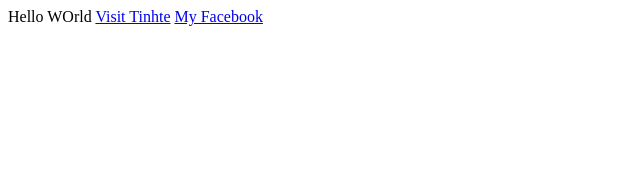
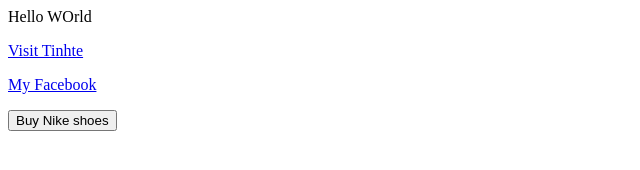
Before and after one commit to hoanglamhuynh/hoanglamhuynh.github.io, a website: page index.html in a window 1280 px wide. Shown: the whole page, without its empty margins (0-640 px from the left). Drawn offline with Linux system fonts and the light colour scheme.

Commit message:
Add button events

```diff
--- a/index.html
+++ b/index.html
@@ -56,7 +56,19 @@
 <body>
   Hello WOrld
 
-  <a href="https://tinhte.vn/">Visit Tinhte</a>
-  <a href="https://www.facebook.com/hhoanglam/">My Facebook</a>
+  <p>
+    <a href="https://tinhte.vn/">Visit Tinhte</a>
+  </p>
+  <p>
+    <a href="https://www.facebook.com/hhoanglam/">My Facebook</a>
+  </p>
+
+  <p>
+    <button type="button" onclick="_paq.push(['trackEvent', 'Acquisition', 'CTA Click', 'buy_shoes_cta']);">
+      Buy Nike shoes
+    </button>
+  </p>
+
+
 </body>
 </html>
```
